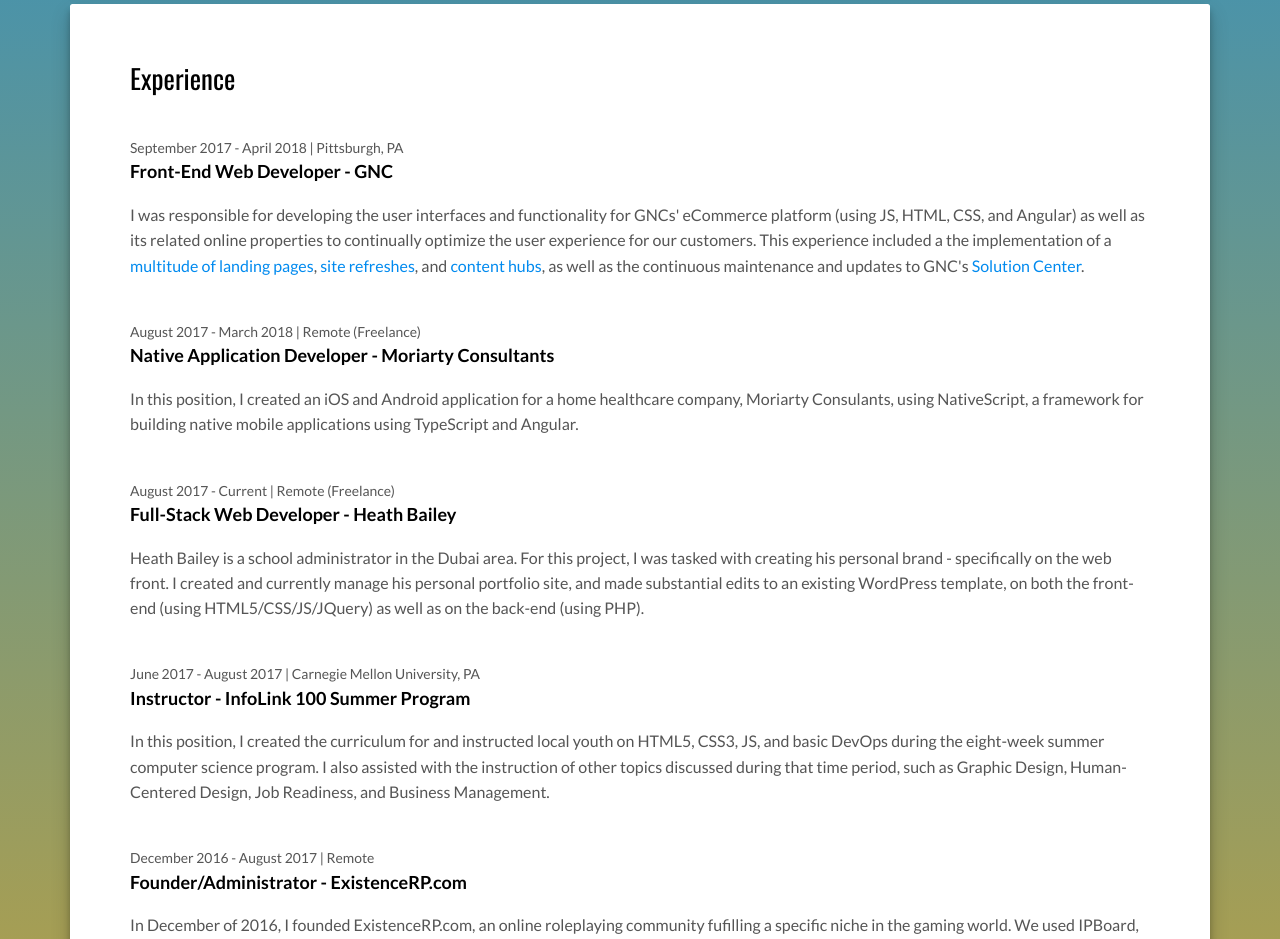
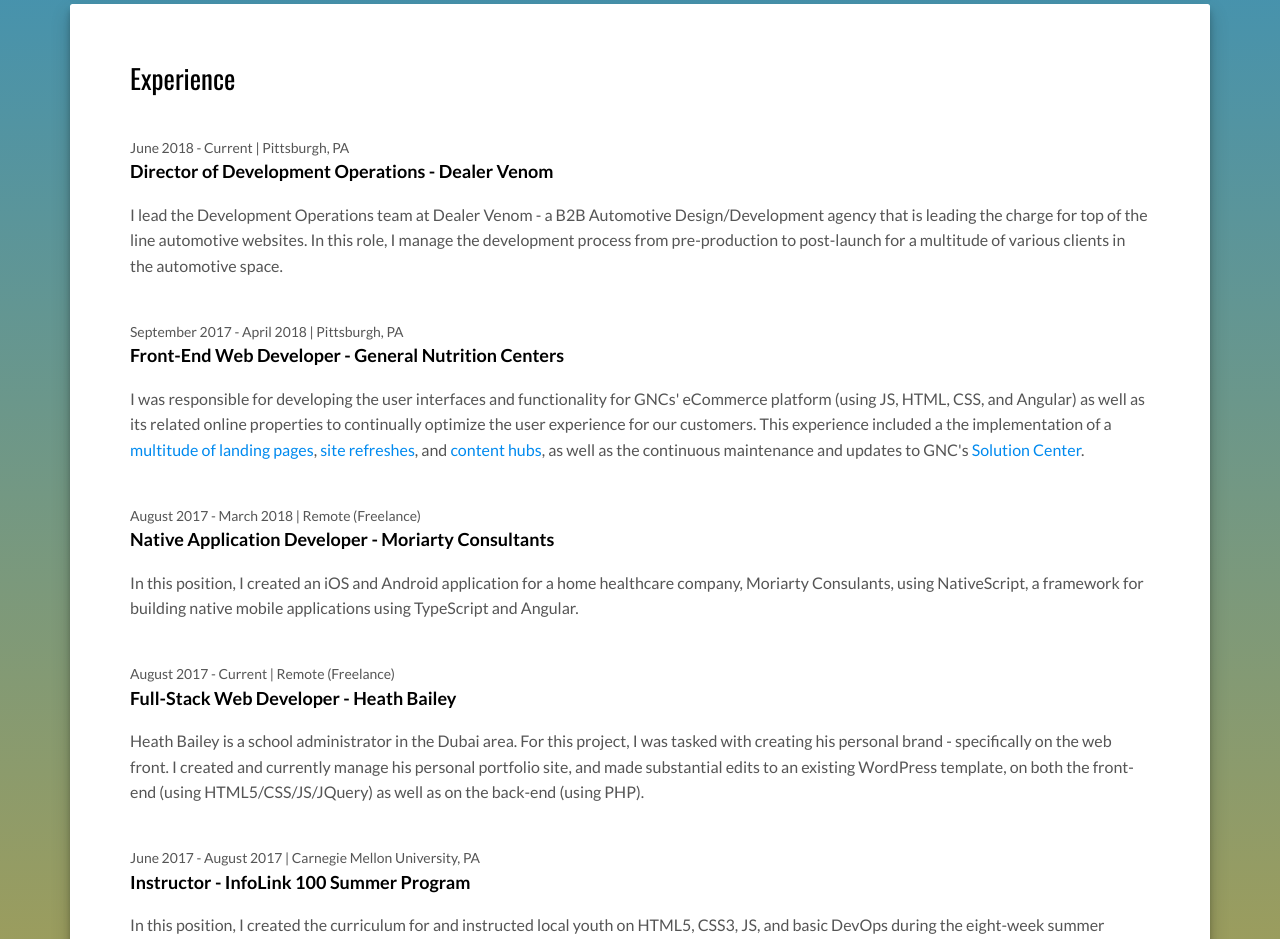
Before and after one commit to macknelson/macknelson.github.io, a plain HTML site: page index.html in a window 1280 px wide. Shown: the part 800-1739 px from the top of the page. Drawn offline with nearby package versions, Linux system fonts and the light colour scheme.

Commit message:
Update index.html

```diff
--- a/index.html
+++ b/index.html
@@ -92,8 +92,17 @@
           <div class="card-block">
             <h2>Experience</h2>
             <div class="work-experience">
+              <small class="date">June 2018 - Current | Pittsburgh, PA</small>
+              <h3 class="h5 date-title">Director of Development Operations - <a href="https://www.dealervenom.com/" title="">Dealer Venom</a></h3>
+              <p>
+                I lead the Development Operations team at Dealer Venom - a B2B Automotive Design/Development agency that is leading the charge for top of the line automotive websites. In this role, I manage the development process from pre-production to
+                post-launch for a multitude of various clients in the automotive space.
+              </p>
+            </div>
+
+            <div class="work-experience">
               <small class="date">September 2017 - April 2018 | Pittsburgh, PA</small>
-              <h3 class="h5 date-title">Front-End Web Developer - <a href="http://gnc.com" title="">GNC</a></h3>
+              <h3 class="h5 date-title">Front-End Web Developer - <a href="http://gnc.com" title="">General Nutrition Centers</a></h3>
 
               <p>I was responsible for developing the user interfaces and functionality for GNCs' eCommerce platform (using JS, HTML, CSS, and Angular) as well as its related online properties to continually optimize the user experience for our customers.
                 This experience included a the implementation of a <a href="http://www.gnc.com/loyalty-lp.html">multitude</a> <a href="http://www.gnc.com/my-rewards/pro-access.html">of</a> <a href="http://www.gnc.com/slimvance.html">landing</a>
```
